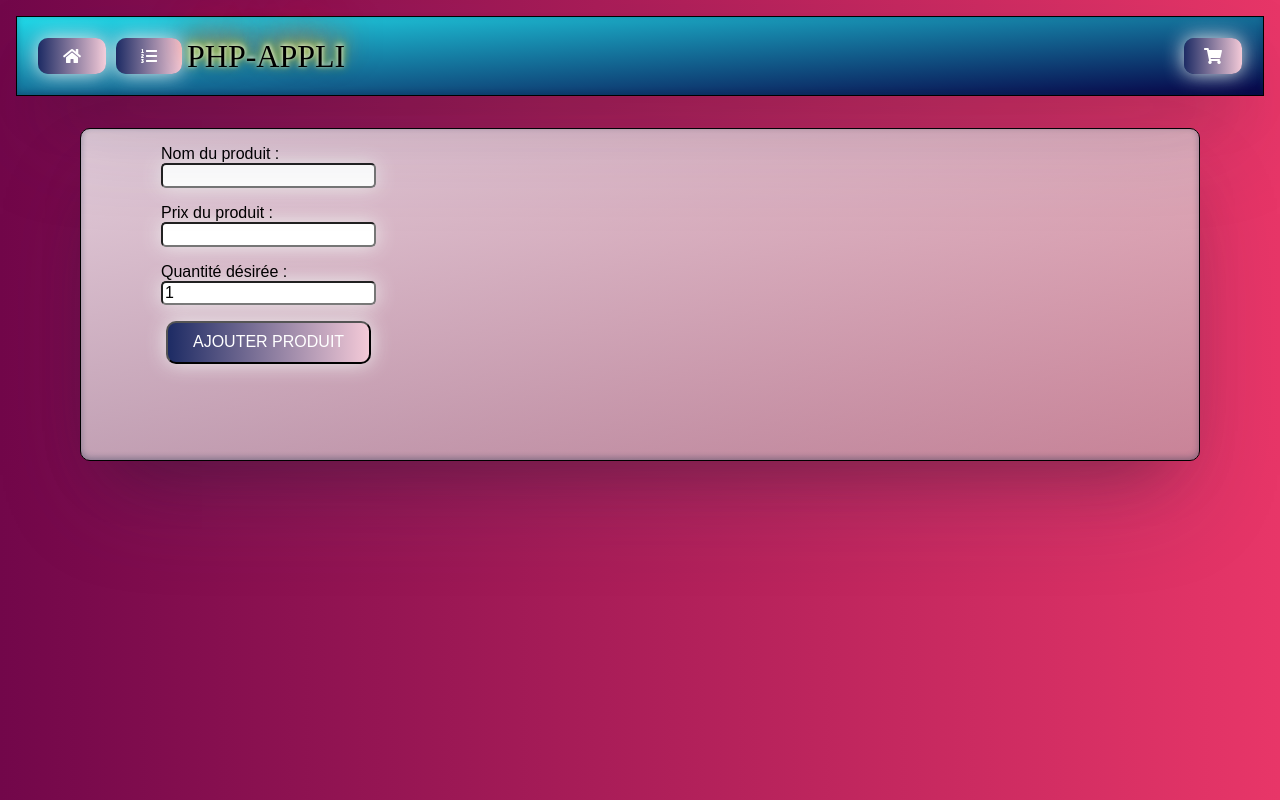
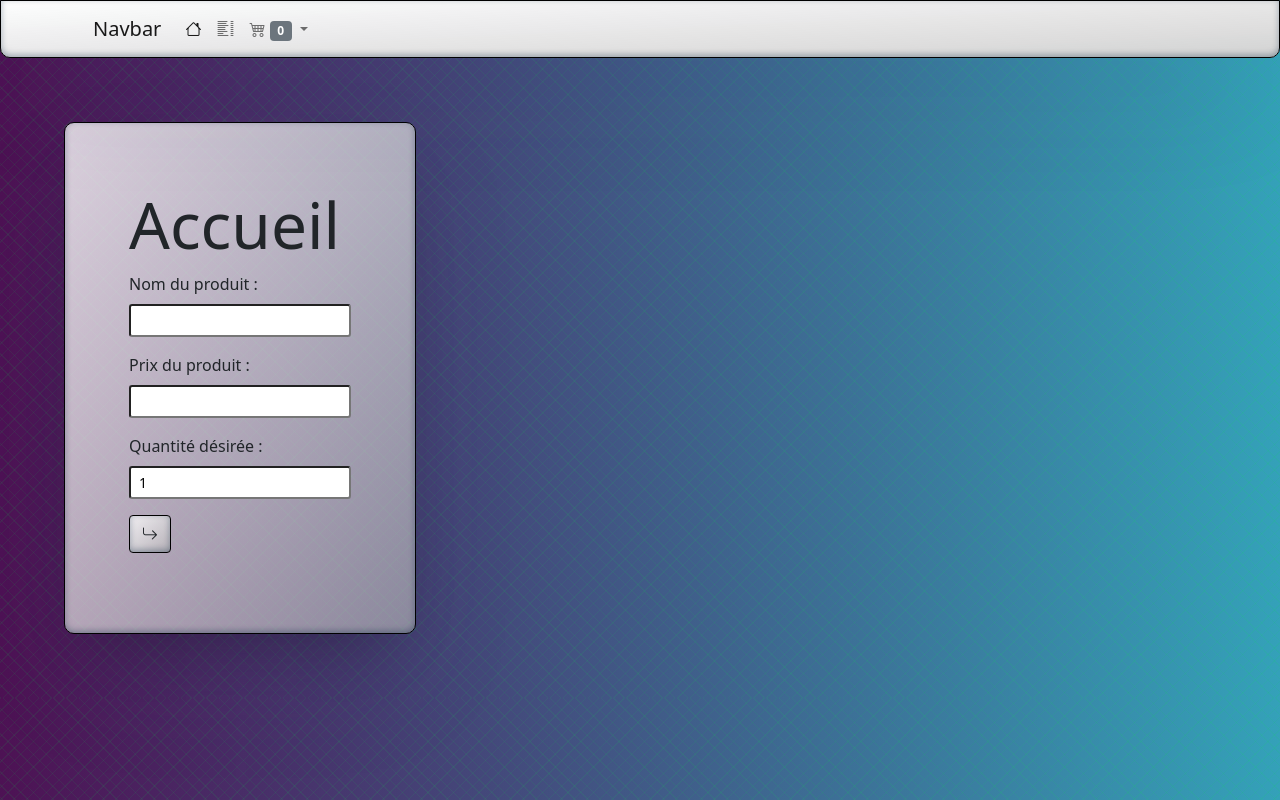
Before and after one commit to trochaudpj/app_php, a PHP site: page / in a window 1280 px wide. Run offline with PHP 8.4, Linux system fonts and the light colour scheme; some libraries are stand-ins or nearby versions.

Commit message:
passage sous bootstrap

```diff
--- a/CSS/style.css
+++ b/CSS/style.css
@@ -1,220 +1,39 @@
 *{
     box-sizing: border-box;
 }
+
 body {
+
     margin: 0;
-    background-image: linear-gradient(to right , rgb(114, 7, 74),rgb(232, 54, 104));
+    background-image: repeating-linear-gradient(135deg, rgba(4, 229, 71,0.08) 0px, rgba(4, 229, 71,0.08) 1px,transparent 1px, transparent 9px),repeating-linear-gradient(45deg, rgba(4, 229, 71,0.08) 0px, rgba(4, 229, 71,0.08) 1px,transparent 1px, transparent 9px),linear-gradient(90deg, rgb(77, 18, 84),rgb(52, 161, 185));
 }
+
 .wrapper{
+    width: fit-content;
     display: flex;
     background-image: linear-gradient(to right bottom, rgba(255, 255, 255, 0.8),rgba(185, 184, 184, 0.6));
-    margin-left: 5em;
-    margin-right: 5em;
-    margin-top: 2em;
-    padding: 5em;
-    padding-top: 0%;
+    margin: 4em;
+    padding: 4em;
     border-radius: 10px;
+    box-shadow: rgba(50, 50, 93, 0.25) 0px 50px 100px -20px, rgba(0, 0, 0, 0.3) 0px 30px 60px -30px, rgba(10, 37, 64, 0.35) 0px -2px 6px 0px inset;
+    border: 1px solid black;
+}
+.navbar{
+    background-image: linear-gradient(to right bottom, rgba(255, 255, 255, 0.8),rgba(185, 184, 184, 0.6));
+    padding-left: 5em;
+    padding-right: 5em;
+    border-radius: 0% 0% 10px 10px;
     box-shadow: rgba(50, 50, 93, 0.25) 0px 50px 100px -20px, rgba(0, 0, 0, 0.3) 0px 30px 60px -30px, rgba(10, 37, 64, 0.35) 0px -2px 6px 0px inset;
     border: 1px solid black;
 }
 .formA{
     flex: 1;
 }
-
-.bannerTop{
-    background-image: linear-gradient(to right bottom, rgb(32, 218, 233),rgb(7, 1, 70));
-
-    justify-content: start;
-    align-items: center;
-    position: relative;
+.accueil-submit{
     box-shadow: rgba(50, 50, 93, 0.25) 0px 50px 100px -20px, rgba(0, 0, 0, 0.3) 0px 30px 60px -30px, rgba(10, 37, 64, 0.35) 0px -2px 6px 0px inset;
     border: 1px solid black;
-    margin: 1em;
+    background-image: linear-gradient(to right bottom, rgba(255, 255, 255, 0.8),rgba(185, 184, 184, 0.6));
 }
-.menu{
-    display: flex;
-    justify-content: right;
-    align-items: center;
-    position: relative;
-    margin: 1em;
+table{
+    border: 1px solid black;
 }
-.side-spaced{
-    padding: 1em 3em;
-}
-
-.btn-grad {
-    background-image: linear-gradient(to right, #1D2B64 0%, #F8CDDA  51%, #1D2B64  100%);
-    margin: 5px;
-    padding: 10px 25px;
-    text-align: center;
-    text-transform: uppercase;
-    transition: 0.5s;
-    background-size: 200% auto;
-    color: white;
-    box-shadow: 0 0 20px #eee;
-    border-radius: 10px;
-    display: block;
-    text-decoration: none;
-}
-
-.btn-grad:hover {
-    background-position: right center; /* change the direction of the change here */
-    color: #fff;
-    text-decoration: none;
-}
-input{
-    background-size: 200% auto;
-    box-shadow: 0 0 20px #eee;
-    border-radius: 5px;
-    display: block;
-}
-
-#recap {
-    border-collapse: collapse;
-    width: 100%;
-}
-#recap a{
-    color: black;
-    margin: 1em;
-}
-
-#recap td {
-    border: 1px solid rgb(0, 0, 0);
-    padding: 5px;
-}
-#recap th {
-    border: 1px solid rgb(0, 0, 0);
-    border-bottom: 0px;
-    padding: 5px;
-}
-#recap th{
-    box-shadow: rgba(50, 50, 93, 0.25) 0px 50px 100px -20px, rgba(0, 0, 0, 0.3) 0px 30px 60px -30px, rgba(10, 37, 64, 0.35) 0px -2px 6px 0px inset;
-
-    background-color: burlywood;
-}
-
-#recap tr:nth-child(even){background-color: #fcd6d6;}
-
-#recap tr:hover {background-color: #ddd;}
-
-.modifier a{
-    padding: 1px;
-    margin:1px;
-
-}
-.notification {
-    text-decoration: none;
-    padding: 10px 20px;
-    position: relative;
-    display: inline-block;
-}
-
-.notification .badge {
-    position: absolute;
-    top: -10px;
-    right: -10px;
-    padding: 5px 10px;
-    border-radius: 50%;
-    background-color: black;
-    color: white;
-}
-
-
-/* -----------
-info bulles
----------------*/
-.picto-item {
-    position: relative;  /*les .picto-item deviennent référents*/
-    cursor: help;
-    border-radius: 50%;
-}
-
-/* on génère un élément :after lors du survol et du focus :*/
-
-.picto-item:hover:after,
-.picto-item:focus:after {
-    content: attr(aria-label);  /* on affiche aria-label */
-    position: absolute;
-    top: -2.4em;
-    left: 50%;
-    transform: translateX(-50%); /* on centre horizontalement  */
-    z-index: 1; /* pour s'afficher au dessus des éléments en position relative */
-    white-space: nowrap;  /* on interdit le retour à la ligne*/
-    padding: 5px 14px;
-    background: #ffffff;
-    color: rgb(0, 0, 0);
-    border-radius: 4px;
-    font-size: 1.2rem;
-
-}
-
-/* on génère un second élément en :before pour la flèche */
-
-[aria-label]:hover:before,
-[aria-label]:focus:before {
-    content: "▼";
-    position: absolute;
-    top: -1em;
-    left: 50%;
-    transform: translateX(-50%); /* on centre horizontalement  */
-    font-size: 20px;
-    color: #ffffff;
-}
-
-/* pas de contour durant le :focus */
-[aria-label]:focus {
-    outline: none;
-}
-/* -----------
-textes
----------------*/
-#titreTxt {
-    width: 100%;
-    justify-content: right;
-    font-size: xx-large;
-    text-shadow: 0 -1px 4px #FFF, 0 -2px 10px #ff0, 0 -10px 20px #ff8000, 0 -18px 40px #F00;
-    color: #000000;
-    background: transparent;
-}
-h1,h2,p{
-    font-family: Arial, Helvetica, sans-serif;
-
-}
-h1{
-    padding-top: 1em;
-}
-
-.dropdown {
-    position: relative;
-    display: inline-block;
-  }
-
-  .dropdown-content {
-    align-items: center;
-    font-size: x-small;
-    text-align: left;
-    display: none;
-    position: absolute;
-    background-color: #ffffffbb;
-    color: black;
-    top: 36px;
-    right: 0px;
-    box-shadow: 0px 8px 16px 0px rgba(0,0,0,0.2);
-    box-shadow: rgba(50, 50, 93, 0.25) 0px 50px 100px -20px, rgba(0, 0, 0, 0.3) 0px 30px 60px -30px, rgba(10, 37, 64, 0.35) 0px -2px 6px 0px inset;
-    padding: 12px 16px;
-    border-radius: 10px;
-    border: 1px solid black;
-    z-index: 1;
-  }
-  .dropdown-total{
-text-align: right;
-  }
-
-  .dropdown:hover .dropdown-content {
-    display: block;
-  }
-
-  .img404 {
-      background-size: cover;
-    background-image: url(../img/shadocks1.gif) ;
-  }
--- a/pages/accueil.php
+++ b/pages/accueil.php
@@ -5,29 +5,27 @@ if (isset($_SESSION['message']) || !empty($_SESSION['message'])) {
     echo '<h2 id="message">' . $_SESSION['message'] . '</h2>';
     $_SESSION['message'] = '';
 }
-?>
+?> <h3 class="display-3">Accueil</h3>
 <form action="index.php?page=entry_form" method="post">
-    <p>
-        <label>
-            Nom du produit :
-            <input type="text" name="name">
-        </label>
-    </p>
-    <p>
-        <label>
-            Prix du produit :
-            <input type="number" step="any" name="price">
-        </label>
-    </p>
-    <p>
-        <label>
-            Quantité désirée :
-            <input type="number" name="qtt" value="1">
-        </label>
-    </p>
-    <p>
-        <input type="submit" name="submit" class="btn-grad" value="Ajouter produit">
-    </p>
+
+    <div class="mb-3">
+        <label class="form-label">
+            Nom du produit :</label><div>
+        <input type="text" class="form-control-sm" name="name"></div>
+    </div>
+    <div class="mb-3">
+        <label class="form-label">
+            Prix du produit : </label><div>
+        <input type="number" class="form-control-sm" step="any" name="price"></div>
+    </div>
+    <div class="mb-3">
+        <label class="form-label">
+            Quantité désirée :</label><div>
+        <input type="number" class="form-control-sm" name="qtt" value="1"></div>
+    </div>
+    <div class="mb-3">
+        <button type="submit" name="submit" class="btn  bi bi-arrow-return-right accueil-submit" value="Ajouter produit"></button>
+    </div>
 </form>
 
 <?php $content = ob_get_clean(); ?>
--- a/template/template.php
+++ b/template/template.php
@@ -5,53 +5,63 @@
     <meta charset="UTF-8">
     <meta http-equiv="X-UA-Compatible" content="IE=edge">
     <meta name="viewport" content="width=device-width, initial-scale=1.0">
-    <link rel="stylesheet" href="https://cdnjs.cloudflare.com/ajax/libs/font-awesome/5.15.4/css/all.min.css" integrity="sha512-1ycn6IcaQQ40/MKBW2W4Rhis/DbILU74C1vSrLJxCq57o941Ym01SwNsOMqvEBFlcgUa6xLiPY/NS5R+E6ztJQ==" crossorigin="anonymous" referrerpolicy="no-referrer" />
+    <link href="./CSS/normalize.css" rel="stylesheet" />
+    <link href="https://cdn.jsdelivr.net/npm/bootstrap@5.1.3/dist/css/bootstrap.min.css" rel="stylesheet" integrity="sha384-1BmE4kWBq78iYhFldvKuhfTAU6auU8tT94WrHftjDbrCEXSU1oBoqyl2QvZ6jIW3" crossorigin="anonymous">
+    <link rel="stylesheet" href="https://cdn.jsdelivr.net/npm/bootstrap-icons@1.7.0/font/bootstrap-icons.css">
     <link href="./CSS/style.css" rel="stylesheet" />
-    <link href="./CSS/normalize.css" rel="stylesheet" />
+
     <title><?= $title ?></title>
 </head>
-
 <body>
     <header>
-        <nav class="bannerTop" class="side-spaced">
-            <div class="menu">
-                <a href="index.php?page=accueil" class="fas fa-home  btn-grad "></a>
-                <a href="index.php?page=catalog" class="fas fa-list-ol  btn-grad "></a>
-                <div id="titreTxt">PHP-APPLI</div>
-                <div><a href="index.php?page=recap" class=" fas fa-shopping-cart  btn-grad notification dropdown">
-                        <div class="dropdown-content">
-                            <?php
-                            if (!isset($_SESSION['products']) || empty($_SESSION['products'])) {
-                                echo "<p>Aucun produit dans votre panier...</p>";
-                            } else {
-                                $totalGeneral = 0;
-                                echo "<table>";
-                                foreach ($_SESSION['products'] as $index => $product) {
-                                    $totalGeneral += $product['total'];
-                                    echo '<tr><td>' . $product['qtt'] . '</td><td>  </td><td>' . $product['name'] . '</td><td> ' . $product['price'] . '€</td></tr>';
-                                }
-                                echo '<tr><td colspan=4 class=dropdown-total>total:' . $totalGeneral . '€</td></tr></table>';
-                            ?>
-                        </div>
-                        <span class="badge">
-                        <?php if (!isset($_SESSION['products']) || empty($_SESSION['products'])) {
-                                    echo "#";
+        <nav class="navbar navbar-expand-lg navbar-light bg-light">
+            <div class="container-fluid">
+                <a class="navbar-brand" href="index.php?page=accueil">Navbar</a>
+                <button class="navbar-toggler" type="button" data-bs-toggle="collapse" data-bs-target="#navbarNavDropdown" aria-controls="navbarNavDropdown" aria-expanded="false" aria-label="Toggle navigation">
+                    <span class="navbar-toggler-icon"></span>
+                </button>
+                <div class="collapse navbar-collapse" id="navbarNavDropdown">
+                    <ul class="navbar-nav">
+                        <li class="nav-item">
+                            <a class="nav-link active bi bi-house" aria-current="page" href="index.php?page=accueil" title='home'></a>
+                        </li>
+                        <li class="nav-item">
+                            <a class="nav-link bi bi-list-columns" href="index.php?page=catalog" title='catalogue'></a>
+                        </li>
+                        <li class="nav-item dropdown">
+                            <a class="nav-link dropdown-toggle bi bi-cart4" href="index.php?page=recap" id="navbarDropdownMenuLink" role="button" data-bs-toggle="dropdown" aria-expanded="false" title='facture'>
+                                <span class="badge bg-secondary"><?php if (!isset($_SESSION['products']) || empty($_SESSION['products'])) {
+                                                                        echo "0";
+                                                                    } else {
+                                                                        echo count($_SESSION['products']);
+                                                                    }
+                                                                    ?></span>
+                            </a>
+                            <ul class="dropdown-menu" aria-labelledby="navbarDropdownMenuLink">
+                                <?php
+                                if (!isset($_SESSION['products']) || empty($_SESSION['products'])) {
+                                    echo "<li><a class='dropdown-item' href='#'>Aucun produit dans votre panier...</a></li>";
                                 } else {
-                                    echo count($_SESSION['products']);
-                                }
-                            }
-                        ?>
-                        </span>
-                    </a>
+                                    $totalGeneral = 0;
+                                    foreach ($_SESSION['products'] as $index => $product) {
+                                        $totalGeneral += $product['total'];
+                                        echo  "<li><a class='dropdown-item' href='index.php?page=recap'>" . $product['qtt'] . " " . $product['name'] . " " . $product['price'] . "€</a></li>";
+                                    }
+                                    echo "<li><hr class='dropdown-divider'></li><li><a class='dropdown-item' href='index.php?page=recap'>total:" . $totalGeneral . "€</a></li>";
+                                } ?>
+                            </ul>
+                        </li>
+                    </ul>
                 </div>
             </div>
         </nav>
     </header>
-
     <div class="wrapper">
         <div class="formA">
             <?= $content ?>
         </div>
     </div>
+    <script src="https://cdn.jsdelivr.net/npm/bootstrap@5.1.3/dist/js/bootstrap.bundle.min.js" integrity="sha384-ka7Sk0Gln4gmtz2MlQnikT1wXgYsOg+OMhuP+IlRH9sENBO0LRn5q+8nbTov4+1p" crossorigin="anonymous"></script>
 </body>
+
 </html>
```
Also changed, not shown: pages/catalog.php (+5 -8 lines), pages/recap.php (+7 -7 lines).
